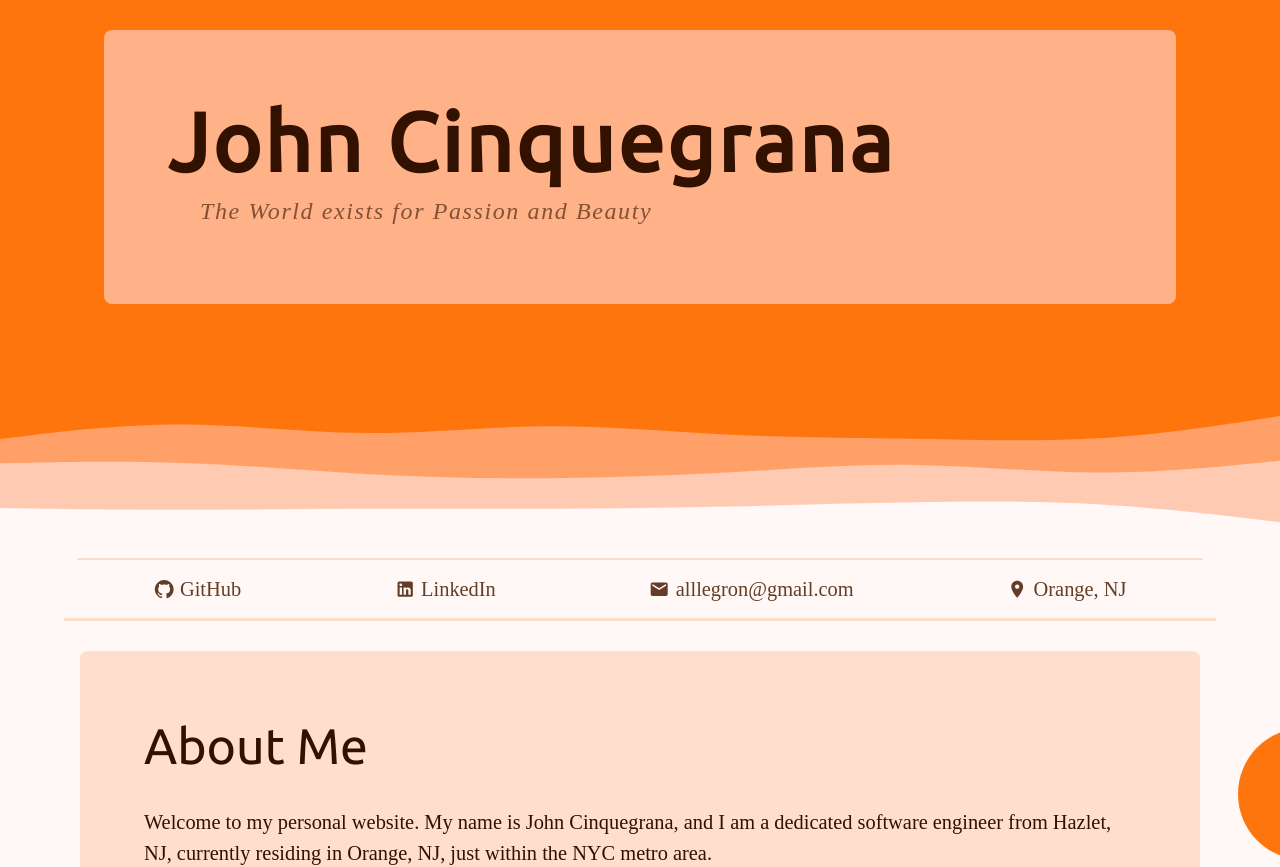
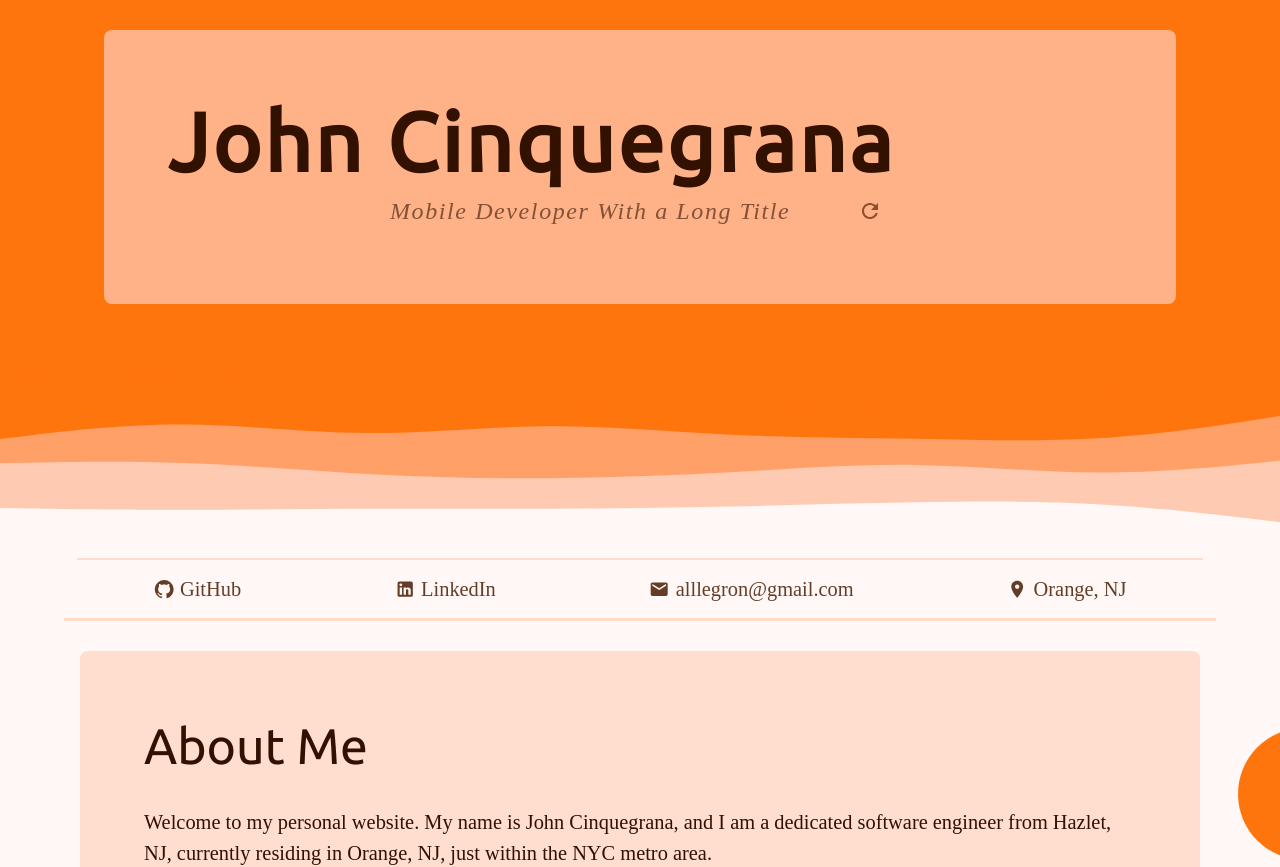
Before and after one commit to john-cinquegrana/ReactPersonalSite, a React (Vite) app: page / in a window 1280 px wide. Shown: the top 867 px of the page. Built offline with nearby package versions, Linux system fonts and the light colour scheme.

Commit message:
Roulette wheel now kind works and switches through titles

```diff
--- a/src/components/cards/MainHeader.tsx
+++ b/src/components/cards/MainHeader.tsx
@@ -3,6 +3,7 @@ import { Box, Container, useTheme } from '@mui/system';
 import SunsetWaves from './../../assets/sunset-waves.svg';
 import React from 'react';
 import Color from 'color';
+import Roulette from '../text/Roulette';
 
 interface MainHeaderProps {
 	title: string;
@@ -63,16 +64,7 @@ const MainHeader: React.FC<MainHeaderProps> = ({ title }) => {
 						>
 							{title}
 						</Typography>
-						<Typography
-							marginLeft={4}
-							variant='subtitle1'
-							textAlign={'left'}
-							fontSize={30}
-							fontWeight={500}
-							letterSpacing='0.10rem'
-						>
-							The World exists for Passion and Beauty
-						</Typography>
+						<Roulette />
 					</CardContent>
 				</Card>
 			</Container>
--- /dev/null
+++ b/src/components/text/Roulette.tsx
@@ -0,0 +1,181 @@
+import React from 'react';
+import { Typography, Box, IconButton } from '@mui/material';
+import { keyframes } from '@emotion/react';
+import RefreshIcon from '@mui/icons-material/Refresh';
+import { Breakpoint, useBreakpoint } from '@root/hooks/styleHooks';
+
+const possibleTexts = [
+	'Mobile Developer With a Long Title',
+	'Worthy Opponent',
+	'Amazing Developer',
+	'Full-Stack Stacker',
+	'The Best React Developer',
+	'Jazz',
+];
+
+interface RouletteTextProps {
+	text: string;
+	sx?: object;
+}
+
+const RouletteText: React.FC<RouletteTextProps> = ({ text, sx }) => {
+	return (
+		<Typography
+			variant='subtitle1'
+			marginLeft={4}
+			textAlign={'left'}
+			fontSize={30}
+			fontWeight={500}
+			letterSpacing='0.10rem'
+			sx={sx}
+		>
+			{text}
+		</Typography>
+	);
+};
+
+const Roulette: React.FC = () => {
+	const animationTime = 2;
+
+	const [texts, setTexts] = React.useState([possibleTexts[0]]);
+
+	const handleClick = () => {
+		// Assign a random text, that is not the current one, to the front of texts
+		setTexts((prev) => {
+			let newText =
+				possibleTexts[Math.floor(Math.random() * possibleTexts.length)];
+			while (prev.includes(newText)) {
+				newText =
+					possibleTexts[
+						Math.floor(Math.random() * possibleTexts.length)
+					];
+			}
+			return [newText, ...prev];
+		});
+		// After all the animations, clean the unused text out of the DOM
+		setTimeout(() => {
+			setTexts((prev) => [prev[0]]);
+		}, animationTime * 1000 + 1000); // Duration of the animation
+		console.log('Button clicked');
+	};
+
+	// const spinHeight = 20;
+
+	const currentBreakpont = useBreakpoint();
+
+	let animationSize;
+
+	switch (currentBreakpont) {
+		case Breakpoint.XS:
+			animationSize = 14;
+			break;
+		case Breakpoint.SM:
+			animationSize = 20;
+			break;
+		case Breakpoint.MD:
+			animationSize = 34;
+			break;
+		case Breakpoint.LG:
+			animationSize = 42;
+			break;
+		case Breakpoint.XL:
+			animationSize = 52;
+			break;
+	}
+
+	const animations = Array.from({ length: texts.length }, () => 'none');
+	if (texts.length > 1) {
+		for (let i = 0; i < texts.length - 1; i++) {
+			animations[i] = keyframes`
+                0% {
+                    transform: translateY(-${animationSize * 2}px);
+                }
+                100% {
+                    transform: translateY(0px);
+                }
+            `;
+		}
+		// Handle the last animation should it exist
+		animations[texts.length - 1] = keyframes`
+            0% {
+                transform: translateY(0px);
+            }
+            100% {
+                transform: translateY(${animationSize * 2}px);
+            }
+        `;
+	}
+
+	function createRouletteText(index: number) {
+		const length = texts.length;
+		if (length === 1) {
+			return (
+				<RouletteText
+					key={texts[index]}
+					sx={{
+						margin: 0,
+						backgroundColor: 'transparent',
+					}}
+					text={texts[index]}
+				/>
+			);
+		} else {
+			return (
+				<RouletteText
+					key={texts[index]}
+					sx={{
+						animation: `${animations[index]} ${animationTime}s linear`,
+						animationFillMode: 'forwards',
+						position: 'absolute',
+						margin: 0,
+					}}
+					text={texts[index]}
+				/>
+			);
+		}
+	}
+
+	return (
+		<Box
+			sx={{
+				display: 'flex',
+				flexDirection: 'row',
+				flexWrap: 'nowrap',
+				justifyContent: 'center',
+				alignItems: 'center',
+			}}
+		>
+			<Box
+				sx={{
+					width: {
+						xs: '190px',
+						sm: '245px',
+						md: '390px',
+						lg: '460px',
+						xl: '550px',
+					},
+					height: {
+						xs: '14px',
+						sm: '20px',
+						md: '34px',
+						lg: '42px',
+						xl: '52px',
+					},
+					position: 'relative',
+					overflow: 'hidden',
+				}}
+			>
+				{texts.map((_, index) => createRouletteText(index))}
+			</Box>
+			<IconButton
+				onClick={handleClick}
+				color='primary'
+				disabled={texts.length > 1}
+			>
+				<RefreshIcon />
+			</IconButton>
+		</Box>
+	);
+};
+
+export default Roulette;
```
